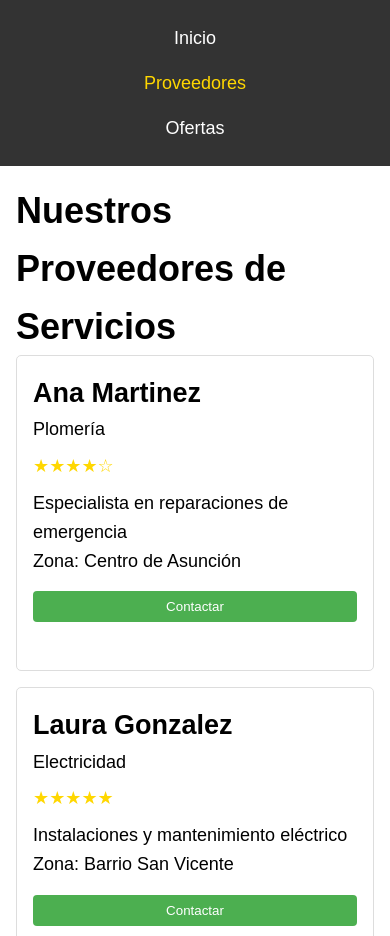
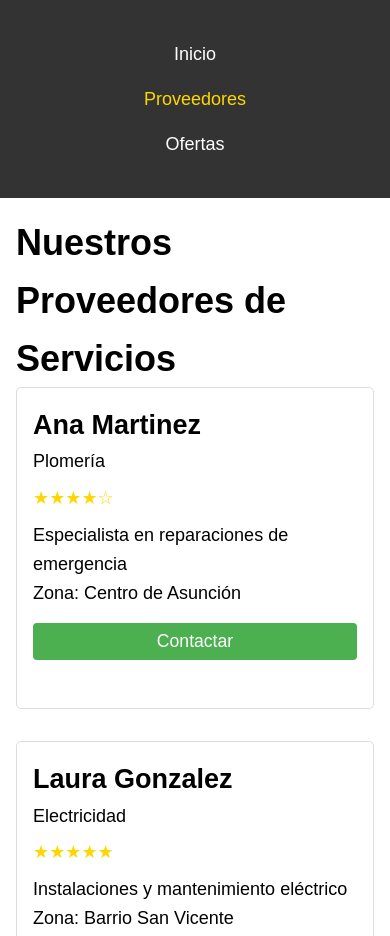
Before and after one commit to cynthiafunes/service-finder, a plain HTML site: page pages/providers.html in a window 390 px wide. Shown: the top 936 px of the page. Drawn offline with Linux system fonts and the light colour scheme.

Commit message:
Implement changes based on User Test 2 feedback - mobile improvements

```diff
--- a/css/styles.css
+++ b/css/styles.css
@@ -67,7 +67,7 @@ main {
 .provider-card {
     border: 1px solid #ddd;
     padding: 1rem;
-    margin-bottom: 1rem;
+    margin-bottom: 2rem;
     border-radius: 5px;
     position: relative;
     padding-bottom: 3rem;
@@ -116,15 +116,22 @@ footer {
 @media (max-width: 768px) {
     .service-grid {
         grid-template-columns: repeat(2, 1fr);
+        gap: 1.5rem;
     }
 
     nav ul {
         flex-direction: column;
         text-align: center;
+        padding: 1rem;
     }
 
     nav ul li {
         margin: 0.5rem 0;
+    }
+
+    .contact-btn {
+        padding: 1rem;
+        font-size: 1.1rem;
     }
 }
 
```
Also changed, not shown: 1 other file.
